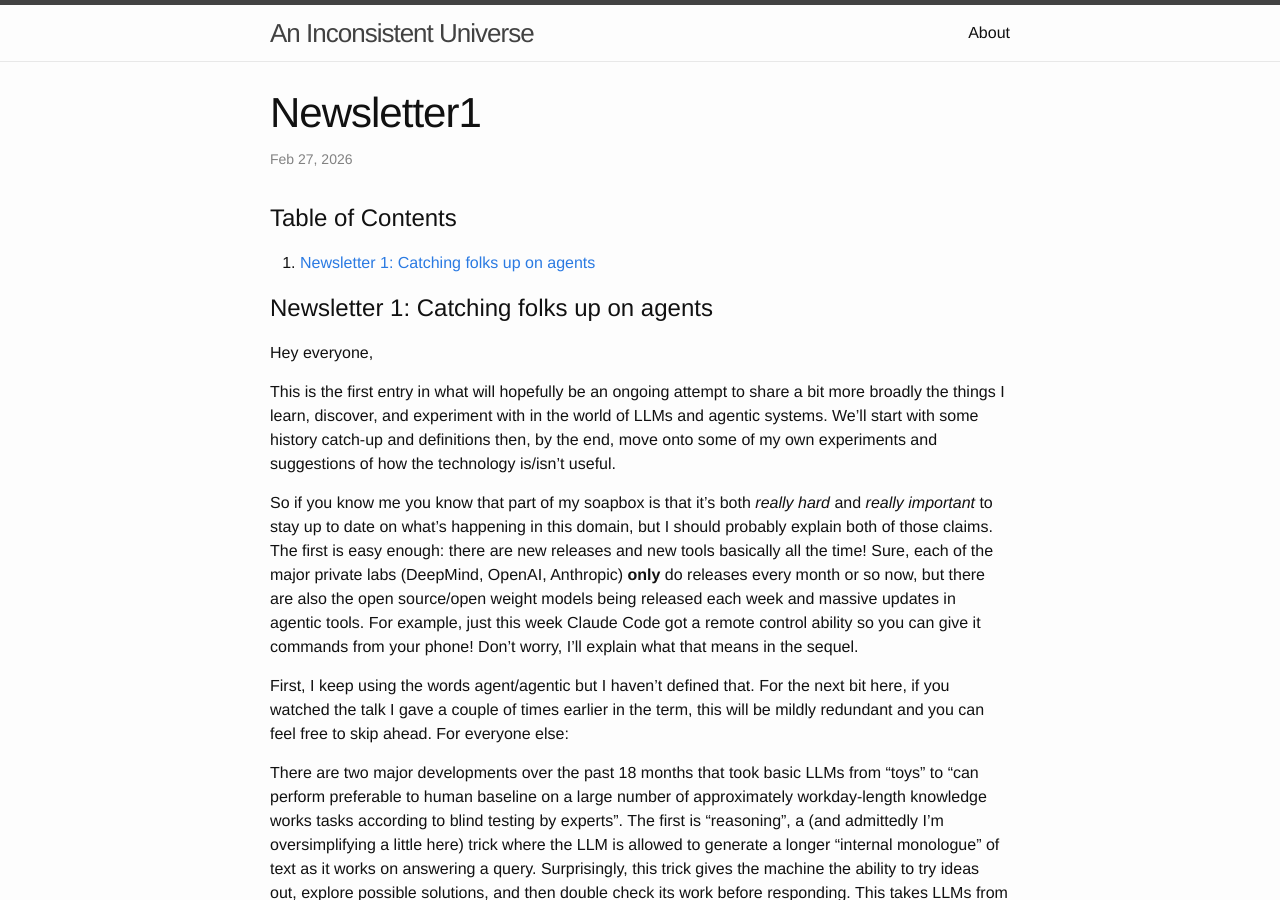
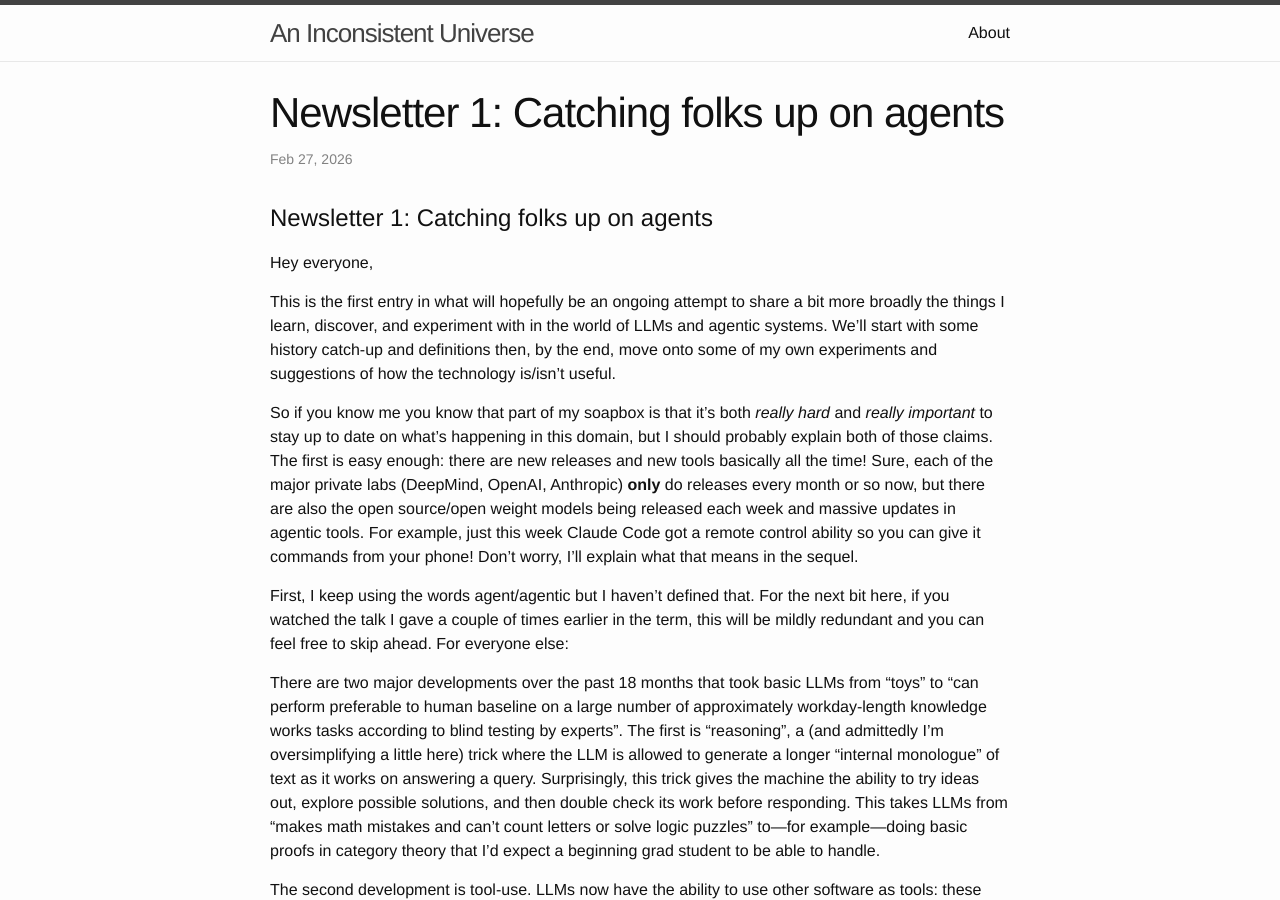
Before and after one commit to clarissalittler/clarissalittler.github.io, a Jekyll site: the page built from _posts/2026-02-27-newsletter1.markdown, in a window 1280 px wide and 900 px high. Built offline with Jekyll 4.4.1, drawn with Linux system fonts in a browser that asks for light colours; our own code applies the rules of GitHub Pages for plain Markdown files.

Commit message:
fixing formatting

```diff
--- a/_posts/2026-02-27-newsletter1.markdown
+++ b/_posts/2026-02-27-newsletter1.markdown
@@ -1,11 +1,9 @@
-
-# Table of Contents
-
-1.  [Newsletter 1: Catching folks up on agents](#org80f8907)
-
-
-
-<a id="org80f8907"></a>
+---
+layout: post
+title:  "Newsletter 1: Catching folks up on agents"
+date:   2026-02-27 15:00:00
+categories:
+---
 
 # Newsletter 1: Catching folks up on agents
 
```
